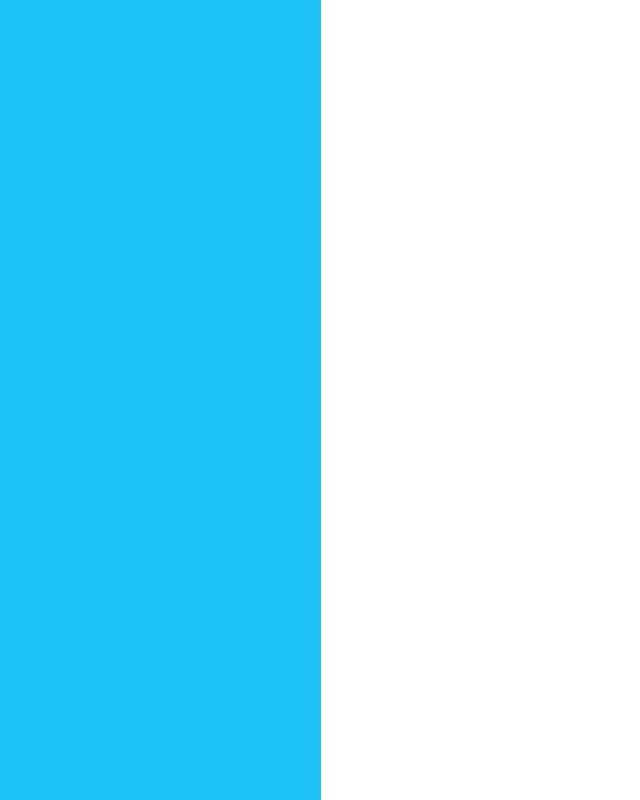
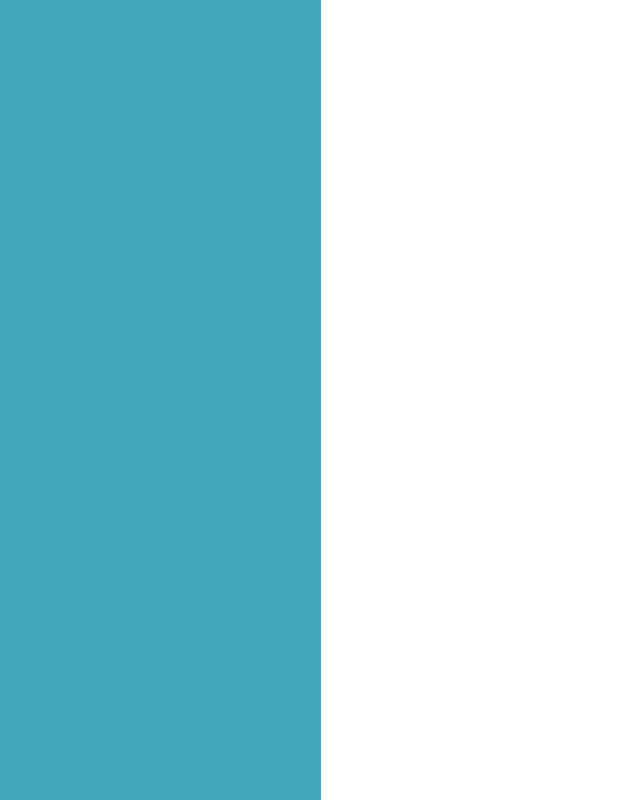
Before and after one commit to askeluv/most-frequent-words, a plain HTML site: page templates/lang.html in a window 1280 px wide. Shown: the whole page, without its empty margins (319-959 px from the left). Drawn offline with nearby package versions, Linux system fonts and the light colour scheme.

Commit message:
a better blue

```diff
--- a/static/impress-style.css
+++ b/static/impress-style.css
@@ -62,7 +62,7 @@ h2 {
 
 #left {
     float: left;
-    background: #1dc2f6;
+    background: #42A7BB;
     width: 50%;
     height: 100%;
     position: relative;
```
